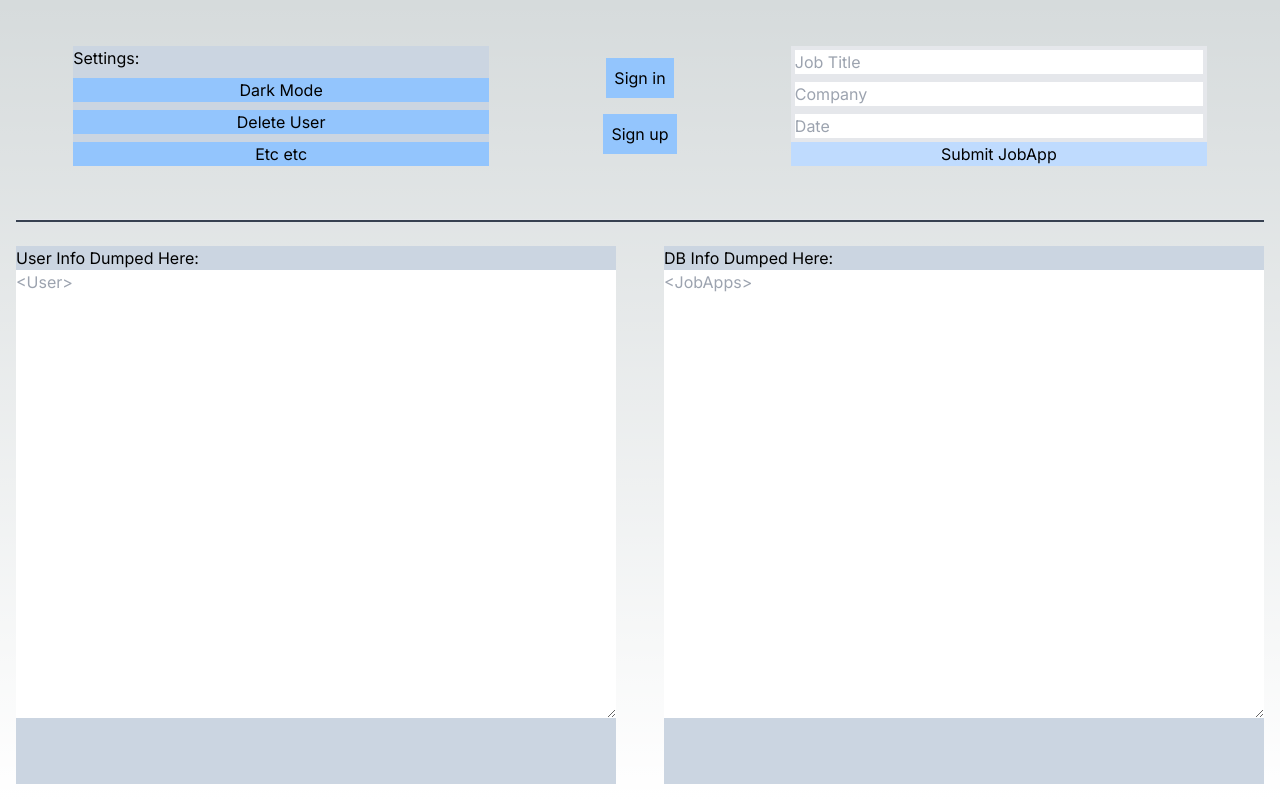
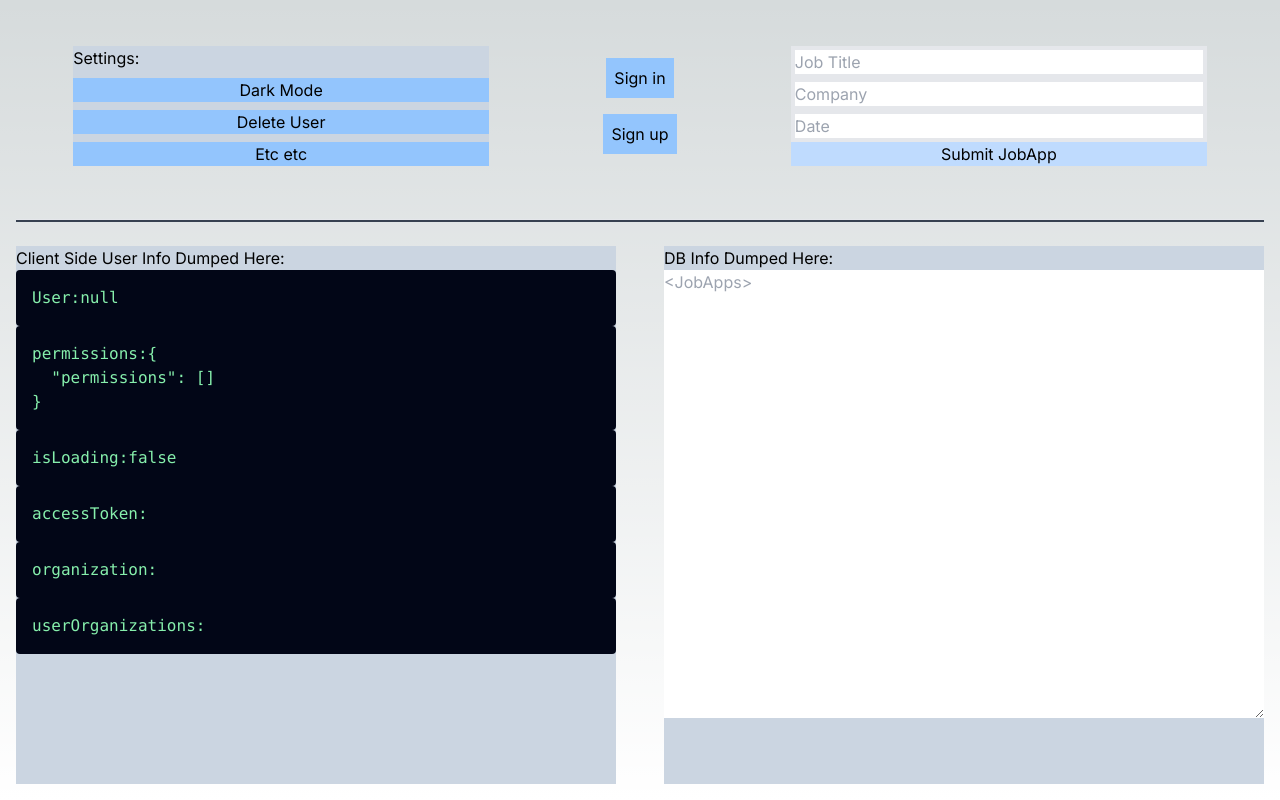
Before and after one commit to Lawhornmatt/talent-trail-pro, a Next.js app: page / in a window 1280 px wide. Built offline with nearby package versions, Linux system fonts and the light colour scheme; no server answers.

Commit message:
User Display
Main page displays user info from client perspective and updates login/logout accordingly

```diff
--- a/app/_components/clientDisplay.jsx
+++ b/app/_components/clientDisplay.jsx
@@ -1,17 +1,57 @@
 'use client'
-import { AuthContextProvider } from "../context/AuthContext";
+import {useKindeBrowserClient} from "@kinde-oss/kinde-auth-nextjs";
 
 export default function ClientDisplay() {
+
+    const {
+        permissions,
+        isLoading,
+        user,
+        accessToken,
+        organization,
+        userOrganizations,
+        getPermission,
+        getBooleanFlag,
+        getIntegerFlag,
+        getFlag,
+        getStringFlag,
+        getClaim,
+        getAccessToken,
+        getToken,
+        getIdToken,
+        getOrganization,
+        getPermissions,
+        getUserOrganizations
+    } = useKindeBrowserClient();
+
     return (
         <div className="flex flex-row justify-around space-x-12 w-full h-3/4">
             <div className="bg-slate-300 w-1/2 h-full">
-                <span>User Info Dumped Here:</span>
-                <textarea
-                  className="w-full h-5/6"
-                  readOnly
-                  id="user_info"
-                  placeholder="<User>"
-                ></textarea>
+                <span>Client Side User Info Dumped Here:</span>
+                <pre className="p-4 rounded bg-slate-950 text-green-300">
+                    User:
+                    {JSON.stringify(user, null, 2)}
+                </pre>
+                <pre className="p-4 rounded bg-slate-950 text-green-300">
+                    permissions:
+                    {JSON.stringify(permissions, null, 2)}
+                </pre>
+                <pre className="p-4 rounded bg-slate-950 text-green-300">
+                    isLoading:
+                    {JSON.stringify(isLoading, null, 2)}
+                </pre>
+                <pre className="p-4 rounded bg-slate-950 text-green-300">
+                    accessToken:
+                    {JSON.stringify(accessToken, null, 2)}
+                </pre>
+                <pre className="p-4 rounded bg-slate-950 text-green-300">
+                    organization:
+                    {JSON.stringify(organization, null, 2)}
+                </pre>
+                <pre className="p-4 rounded bg-slate-950 text-green-300">
+                    userOrganizations:
+                    {JSON.stringify(userOrganizations, null, 2)}
+                </pre>
             </div>
 
             <div className="bg-slate-300 w-1/2 h-full">
--- a/app/_components/logInOut.jsx
+++ b/app/_components/logInOut.jsx
@@ -1,43 +1,32 @@
 'use client'
-import { useState, useEffect } from "react";
-import { useRouter } from 'next/navigation';
-
-import {RegisterLink, LoginLink} from "@kinde-oss/kinde-auth-nextjs/components";
+import {RegisterLink, LoginLink, LogoutLink} from "@kinde-oss/kinde-auth-nextjs/components";
+import {useKindeBrowserClient} from "@kinde-oss/kinde-auth-nextjs";
+import { useEffect } from 'react';
 
 export default function LogInOut() {
 
-    const [user, setUser] = useState(null);
-    const router = useRouter();
+    const {
+        user
+    } = useKindeBrowserClient();
 
-    const doA= async () => {
-        return "blah"
-    }
-
-    const doB = async () => {
-        return "blah"
-    }
+    useEffect(() => {}, [user]);
 
     return (
         <div className="flex flex-col items-center justify-around space-y-4">
-            <LoginLink className="bg-blue-300 p-2">Sign in</LoginLink>
-            <RegisterLink className="bg-blue-300 p-2">Sign up</RegisterLink>
-            {/*
             {user ? (
-                <button className="bg-blue-300 p-2" onClick={doB}>Log Out</button>
+                    <LogoutLink className="bg-blue-300 p-2">Log out</LogoutLink>
                 ) : (
-                <button className="bg-blue-300 p-2" onClick={doA}>Log In</button>
-            )}
-             */}
+                    <>
+                        <LoginLink className="bg-blue-300 p-2">Sign in</LoginLink>
+                        <RegisterLink className="bg-blue-300 p-2">Sign up</RegisterLink>
+                    </>
+                )
+            }
         </div>
     );
 };
 
-/*
-I used a variety of tutorials
-to understand integrating
-NextJS + Firebase
-CREDITS:
-https://www.youtube.com/watch?v=S_sV6bYWKXQ&t=624s
-https://www.youtube.com/watch?v=lQftwBTCejE&t=1659s
-Most replicated: https://www.youtube.com/watch?v=n7Em_HH0jWI
-*/
+// <div className="flex flex-col items-center justify-around space-y-4">
+// <LoginLink className="bg-blue-300 p-2">Sign in</LoginLink>
+// <RegisterLink className="bg-blue-300 p-2">Sign up</RegisterLink>
+// </div>
--- a/app/dashboard/page.jsx
+++ b/app/serverSesh/page.jsx
@@ -1,7 +1,7 @@
 import {getKindeServerSession} from "@kinde-oss/kinde-auth-nextjs/server";
 import Link from "next/link";
 
-export default async function Dashboard() {
+export default async function serverSesh() {
     const {
         getAccessToken,
         getBooleanFlag,
@@ -17,17 +17,17 @@ export default async function Dashboard() {
         isAuthenticated
     } = getKindeServerSession();
 
-    console.log(await getAccessToken());
-    console.log(await getBooleanFlag("bflag", false));
-    console.log(await getFlag("flag", "x", "s"));
-    console.log(await getIntegerFlag("iflag", 99));
-    console.log(await getOrganization());
-    console.log(await getPermission("eat:chips"));
-    console.log(await getPermissions());
-    console.log(await getStringFlag("sflag", "test"));
-    console.log(await getUser());
-    console.log(await getUserOrganizations());
-    console.log(await isAuthenticated());
+    console.log('getAccessToken: ',await getAccessToken());
+    console.log('getBooleanFlag: ',await getBooleanFlag("bflag", false));
+    console.log('getFlag: ',await getFlag("flag", "x", "s"));
+    console.log('getIntegerFlag: ',await getIntegerFlag("iflag", 99));
+    console.log('getOrganization: ',await getOrganization());
+    console.log('getPermission: ',await getPermission("eat:chips"));
+    console.log('getPermissions: ',await getPermissions());
+    console.log('getStringFlag: ',await getStringFlag("sflag", "test"));
+    console.log('getUser: ',await getUser());
+    console.log('getUserOrganizations: ',await getUserOrganizations());
+    console.log('isAuthenticated: ',await isAuthenticated());
     return (
         <div className="container">
             <div className="card hero">
@@ -44,6 +44,15 @@ export default async function Dashboard() {
                 >
                     Go to docs
                 </Link>
+                <br />
+                <Link
+                    href="/"
+                    target="_blank"
+                    rel="noreferrer"
+                    className="btn btn-light btn-big"
+                >
+                    Return to app
+                </Link>
             </div>
         </div>
     );
```
Also changed, not shown: app/_context/AuthContext.js (renamed from app/context/AuthContext.js).
